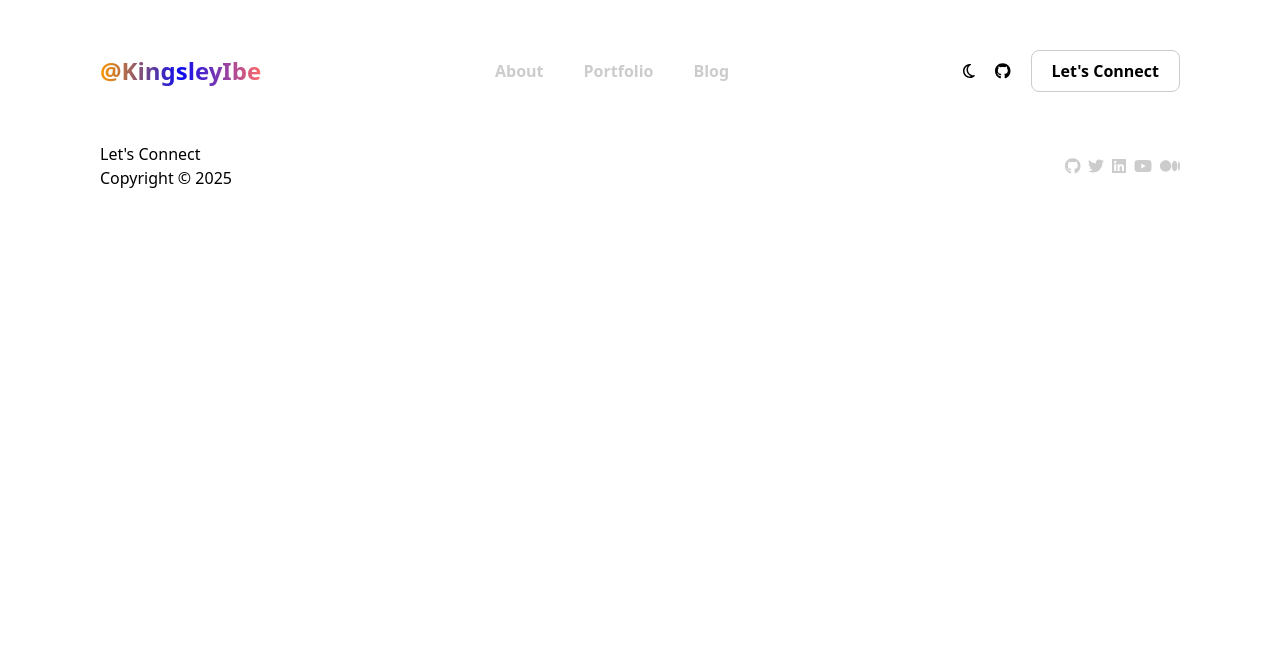
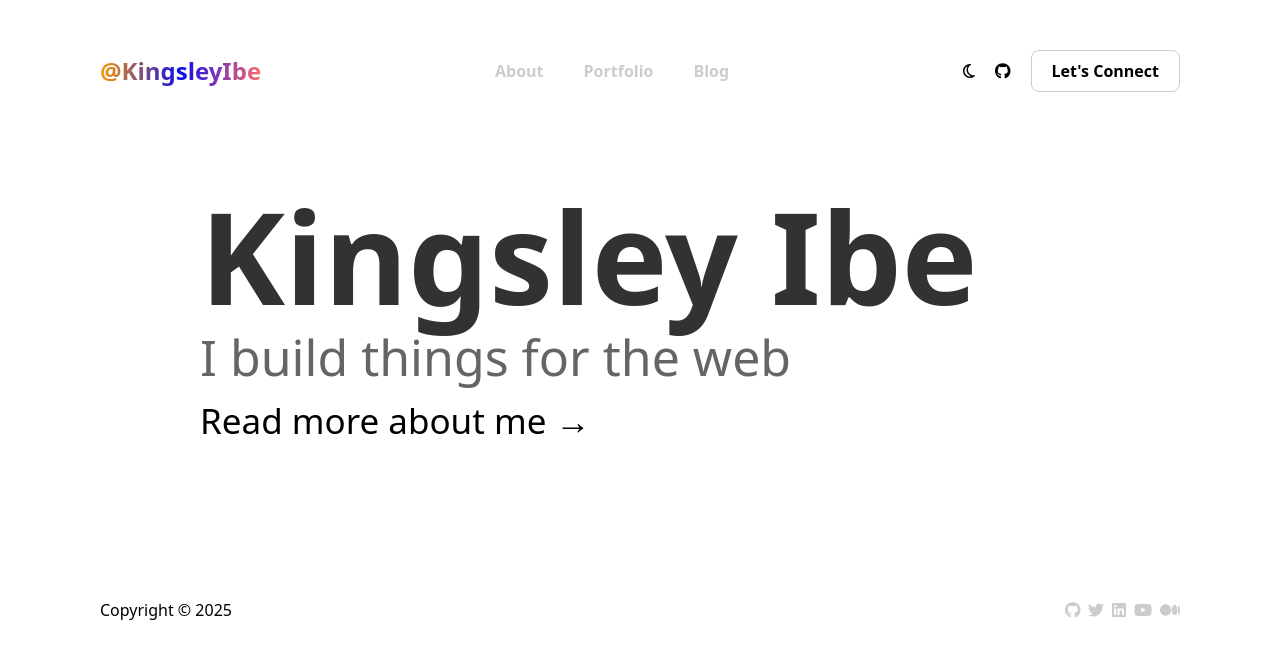
Before and after one commit to KingsleyIbe/kingsleyibeportfolio, a React (Create React App) app: page / in a window 1280 px wide. Shown: the top 658 px of the page. Built offline with nearby package versions, Linux system fonts and the light colour scheme.

Commit message:
Add home page

```diff
--- a/src/components/common/Footer.tsx
+++ b/src/components/common/Footer.tsx
@@ -9,7 +9,7 @@ const Footer = () => {
   return (
     <div className="px-[100px] flex flex-row justify-between items-center">
       <div>
-        <Link to="mailto:ibekingsley66@gmail.com">Let's Connect</Link>
+        {/* <Link to="mailto:ibekingsley66@gmail.com">Let's Connect</Link> */}
         <p>Copyright &copy; {new Date().getFullYear().toString()}</p>
       </div>
       <ul className="flex flex-row gap-2 text-[#ccc]">
--- /dev/null
+++ b/src/components/home/Intro.tsx
@@ -0,0 +1,14 @@
+import React from 'react';
+import { Link } from 'react-router';
+
+const Intro = () => {
+  return (
+    <div className="px-[200px] mt-[50px] mb-[150px]">
+      <h1 className="text-5xl md:text-8xl sm:text-7xl xl:text-9xl font-bold opacity-[0.8]">Kingsley Ibe</h1>
+      <p className="text-[50px] opacity-[0.6]" >I build things for the web</p>
+      <Link to="/about-me" className="text-[35px]">Read more about me → </Link>
+    </div>
+  )
+};
+
+export default Intro;
--- a/src/components/home/index.tsx
+++ b/src/components/home/index.tsx
@@ -1,11 +1,13 @@
 import React from 'react';
 import DesktopHeader from '../common/DesktopHeader.tsx'
 import Footer from '../common/Footer.tsx';
+import Intro from './Intro.tsx';
 
 const index = () => {
   return (
     <div>
       <DesktopHeader />
+      <Intro />
       <Footer />
     </div>
   )
```
